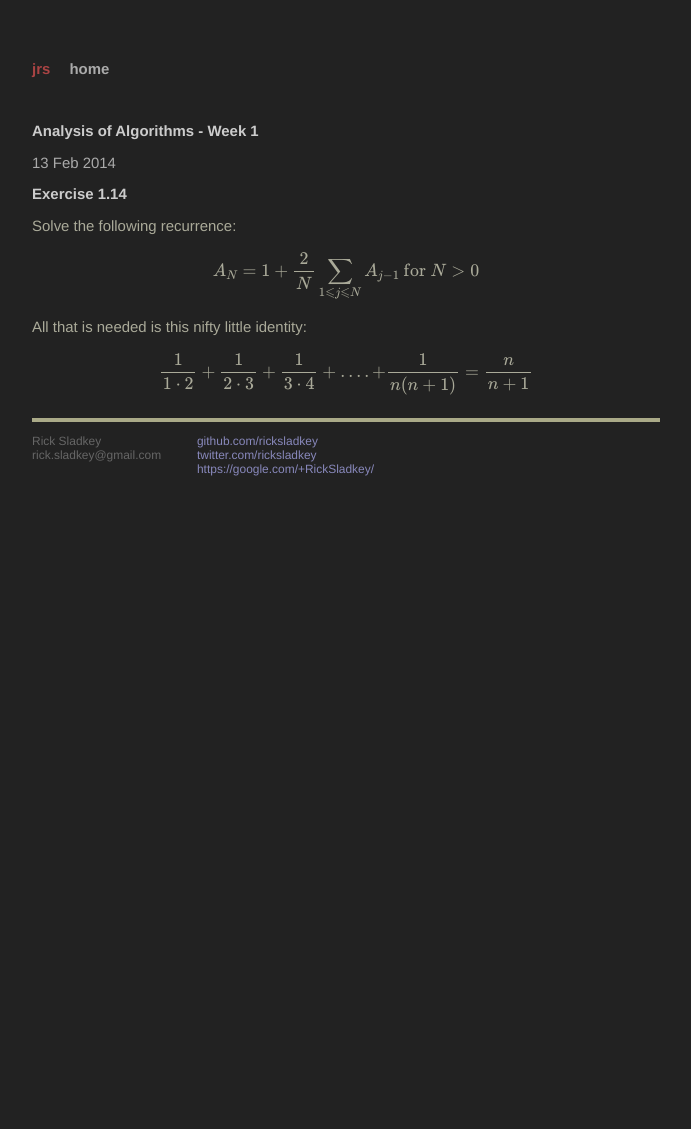
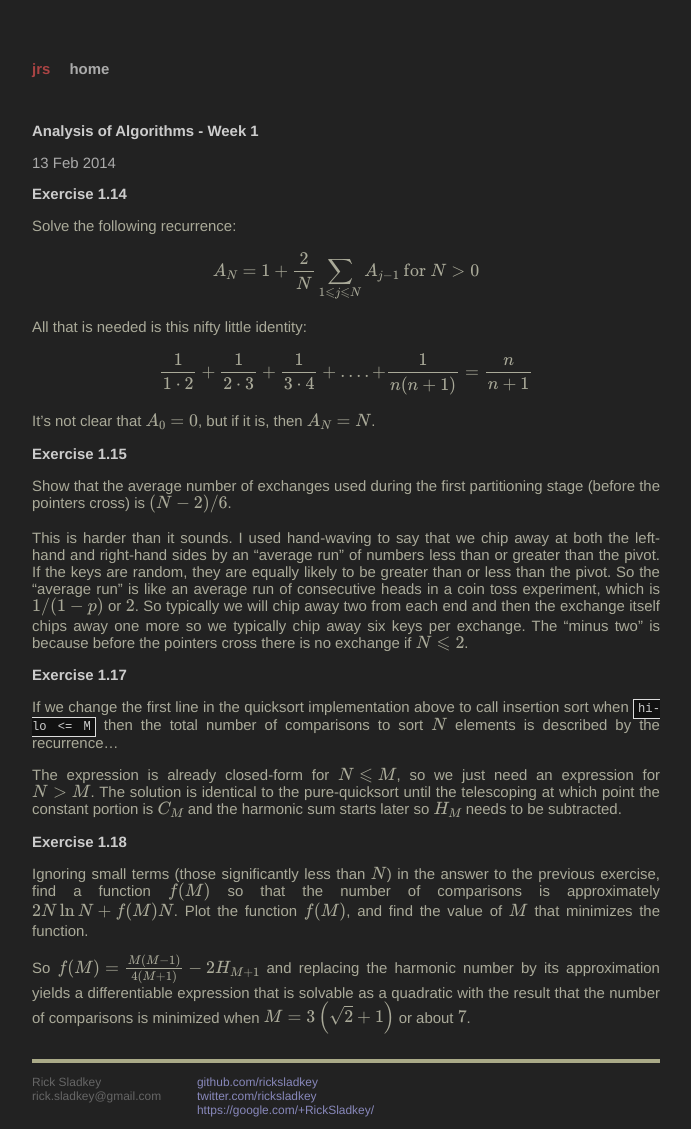
Before and after one commit to ricksladkey/ricksladkey.github.io, a Jekyll site: the page built from _posts/2014-02-14-aofa-week1.md, in a window 1280 px wide. Shown: the whole page, without its empty margins (294-985 px from the left). Built offline with Jekyll 4.4.1, drawn with Linux system fonts in a browser that asks for light colours; formulas are drawn with MathJax 3; before the commit the page ends 945 px from its top, so only the background shows below that.

Commit message:
Finish week 1

```diff
--- a/_posts/2014-02-14-aofa-week1.md
+++ b/_posts/2014-02-14-aofa-week1.md
@@ -15,3 +15,23 @@ All that is needed is this nifty little identity:
 
 $$\frac{1}{1 \cdot 2} + \frac{1}{2 \cdot 3} + \frac{1}{3 \cdot 4} + \ldots .+ \frac{1}{n ( n+1 )} =
 \frac{n}{n+1}$$
+
+It's not clear that $A_0=0$, but if it is, then $A_N=N$.
+
+#### Exercise 1.15
+
+Show that the average number of exchanges used during the first partitioning stage (before the pointers cross) is $(N−2)/6$.
+
+This is harder than it sounds.  I used hand-waving to say that we chip away at both the left-hand and right-hand sides by an "average run" of numbers less than or greater than the pivot.  If the keys are random, they are equally likely to be greater than or less than the pivot.  So the "average run" is like an average run of consecutive heads in a coin toss experiment, which is $1/(1-p)$ or $2$.  So typically we will chip away two from each end and then the exchange itself chips away one more so we typically chip away six keys per exchange.  The "minus two" is because before the pointers cross there is no exchange if $N \leqslant 2$.
+
+#### Exercise 1.17
+
+If we change the first line in the quicksort implementation above to call insertion sort when `hi-lo <= M` then the total number of comparisons to sort $N$ elements is described by the recurrence...
+
+The expression is already closed-form for $N \leqslant M$, so we just need an expression for $N \gt M$.  The solution is identical to the pure-quicksort until the telescoping at which point the constant portion is $C_M$ and the harmonic sum starts later so $H_M$ needs to be subtracted.
+
+#### Exercise 1.18
+
+Ignoring small terms (those significantly less than $N$) in the answer to the previous exercise, find a function $f(M)$ so that the number of comparisons is approximately $2N \ln N+f(M)N$. Plot the function $f(M)$, and find the value of $M$ that minimizes the function.
+
+So $f(M)=\frac{M ( M-1 )}{4 ( M+1 )} -2H_{M+1}$ and replacing the harmonic number by its approximation yields a differentiable expression that is solvable as a quadratic with the result that the number of comparisons is minimized when $M=3 \left( \sqrt{2} +1 \right)$ or about $7$.
```
